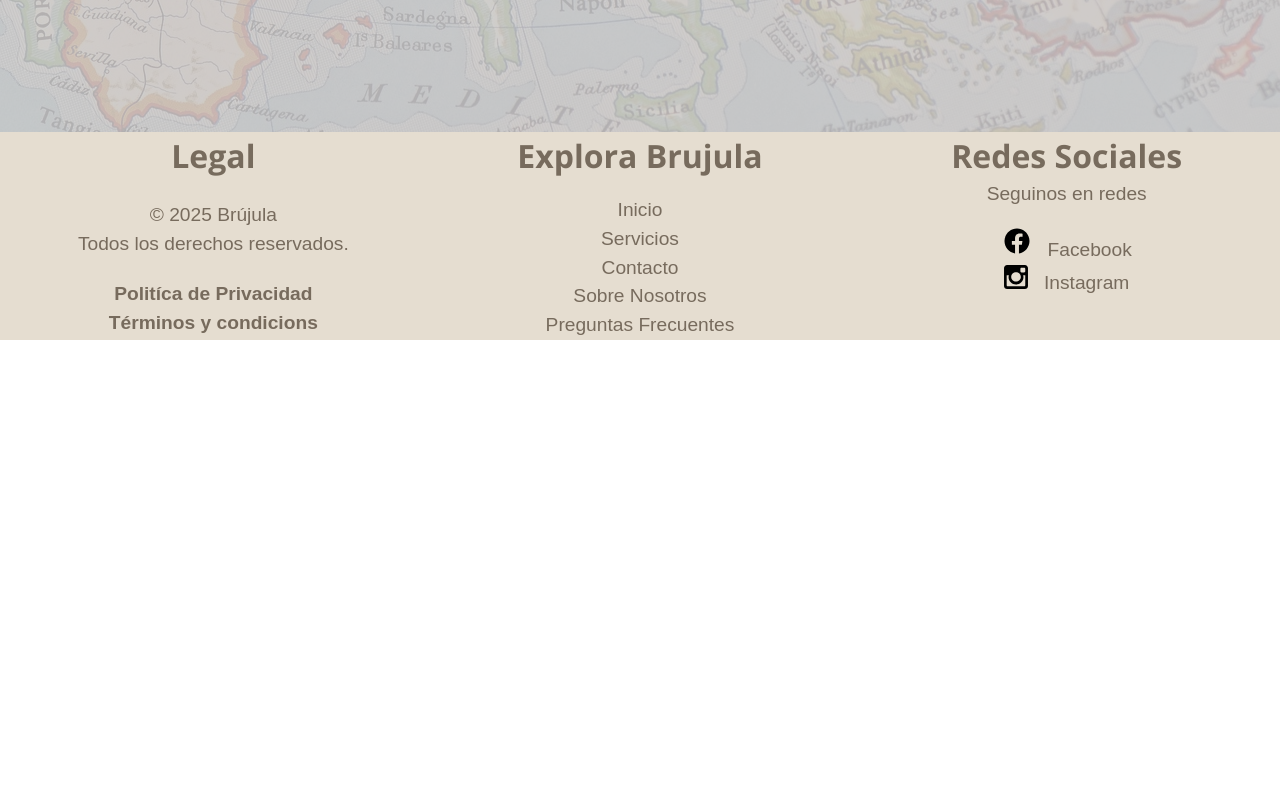
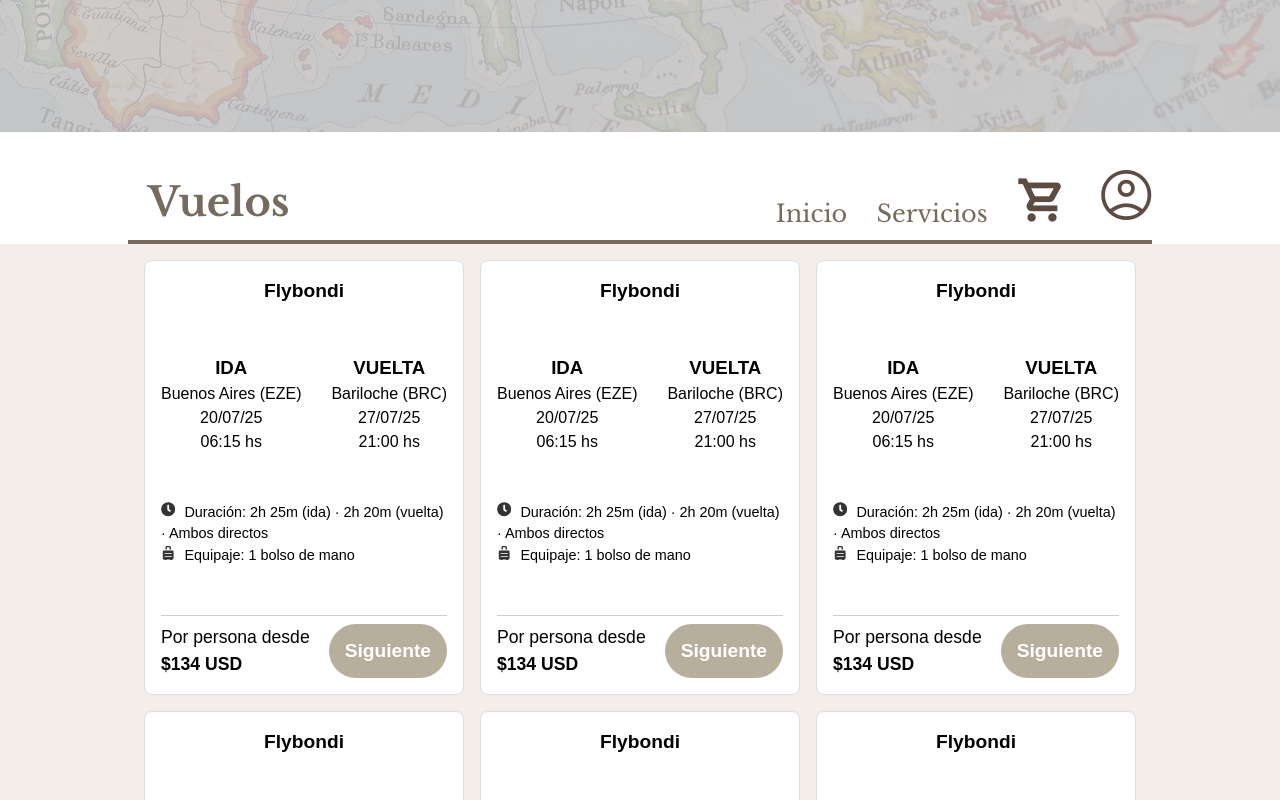
Before and after one commit to juanMarcosChalu/olimpiada-grupo-A, a React (Vite) app in the folder olim/: page /Vuelos in a window 1280 px wide. Shown: the part 780-1580 px from the top of the page. Before the commit the page ends 1120 px from the top, so only its background shows below. Built offline with nearby package versions, Linux system fonts and the light colour scheme.

Commit message:
1.1.26
vuelos grid pequeños cambios, añadie la pagina de vuelos en el app.jsx
arreglar el header

```diff
--- a/olim/src/App.jsx
+++ b/olim/src/App.jsx
@@ -83,7 +83,7 @@ function App() {
             <Login />
             <Registro />
             <SectionsCarrito />
-            <VueloGrid />
+
             <Footer />
           </>
         } />
@@ -152,7 +152,13 @@ function App() {
               ]}
             />
             <Busqueda></Busqueda>
-
+             <Header
+              title={<h1>Vuelos</h1>}
+              menuItems={[
+                <Link to="/" key="inicio">Inicio</Link>,
+                <ServiciosMenu key="servicios" />,
+              ]} />
+               <VueloGrid/>
             <Footer />
           </>
         } />
--- a/olim/src/components/UI/CardVuelo/Cardvuelo.module.css
+++ b/olim/src/components/UI/CardVuelo/Cardvuelo.module.css
@@ -60,8 +60,12 @@
   background-color: #b8ae9c;
   color: white;
   border: none;
+  font-size: 1.2rem;
   border-radius: 999px;
-  padding: 0.5rem 1rem;
+  padding: 1rem 1rem;
   cursor: pointer;
   font-weight: bold;
+  &:hover{
+    background-color: #928a7a;
+  }
 }
--- a/olim/src/components/UI/serviciosli.jsx
+++ b/olim/src/components/UI/serviciosli.jsx
@@ -11,8 +11,8 @@ function ServiciosMenu() {
     }
   });
   return (
-    <li className={open ? styles.fondoActivo : styles.fondodesactivo} key="Servicios">
-      <button className={styles.navbuttons} onClick={() => setOpen(!open)}>
+    <li className={` ${styles.navbuttons} ${open ? styles.fondoActivo : styles.fondodesactivo}`} key="Servicios">
+      <button  onClick={() => setOpen(!open)}>
         Servicios
       </button>
       <ul className={`${styles.submenu} ${open ? styles.opacityon : styles.opacityoff}`}>
--- a/olim/src/components/sections/VuelosGrid/VuelosGrid.jsx
+++ b/olim/src/components/sections/VuelosGrid/VuelosGrid.jsx
@@ -1,15 +1,17 @@
 import CardVuelo from "../../UI/CardVuelo/CardVuelo.jsx";
 import styles from "./VuelosGrid.module.css";
 function VueloGrid(params) {
-    return(
-    <section className={styles.VuelosSection}>
-        <CardVuelo/>
-        <CardVuelo/>
-         <CardVuelo/>
-          <CardVuelo/>
-           <CardVuelo/>
-            <CardVuelo/>
-    </section>
+    return (
+        <section className={styles.VuelosSection}>
+            <main className={styles.grid}>
+            <CardVuelo />
+            <CardVuelo />
+            <CardVuelo />
+            <CardVuelo />
+            <CardVuelo />
+            <CardVuelo />
+            </main>
+        </section>
     )
 }
 export default VueloGrid;
--- a/olim/src/components/sections/VuelosGrid/VuelosGrid.module.css
+++ b/olim/src/components/sections/VuelosGrid/VuelosGrid.module.css
@@ -1,13 +1,18 @@
 .VuelosSection{
-    display: grid;
+
     min-height: 100vh;
     background-color: #f3eeea;
     width: 100vw;
-    grid-template-columns: repeat(auto-fit, minmax(370px, 1fr));
-    place-items:start center;
+
+}
+.grid{
+     display: grid;
+     height: 100%;
+     width: 80%;
+     position: relative;
+     left: 10%;
+     grid-template-columns: repeat(auto-fit, minmax(310px, 1fr));
+     place-items:start center;
     padding: 1rem;
     gap: 1rem;
 }
-.VuelosSection:nth-child(n){
-
-}
--- a/olim/src/styles/UserMenu.module.css
+++ b/olim/src/styles/UserMenu.module.css
@@ -1,6 +1,7 @@
 .userItem {
   position: relative;
   list-style: none;
+
 }
 
 .userButton {
--- a/olim/src/styles/header2.module.css
+++ b/olim/src/styles/header2.module.css
@@ -22,14 +22,14 @@
 .navigation {
     padding-right: 2%;
     height: 100%;
-    display: flex;
-    align-items: end;
+
 }
 .navigationList{
         display: flex;
         list-style: none;
-        align-items: center;
+        align-items: end;
         justify-content: center;
+        height: 100%;
          gap: 10%;
         li {
             transition: background 400ms;
@@ -55,6 +55,16 @@
     color: #776b5d;
     text-decoration: none;
     font-weight: 400;
+    button{
+        font-size: 1.5rem ;
+    font-family: "Libre Baskerville", serif;
+    background: none;
+    border: none;
+    cursor: pointer;
+    color: #776b5d;
+    text-decoration: none;
+    font-weight: 400;
+    }
     &:hover {
         color: #000000;
         text-decoration: underline;
@@ -109,9 +119,11 @@
         color: #776b5d;
         height: 100%;
         display: flex;
-        align-items: center;
+
         font-size: 2.5rem;
           font-family: "Libre Baskerville", serif;
+          display: flex;
+          align-items: end;
     }
     img {
         position: relative;
```
